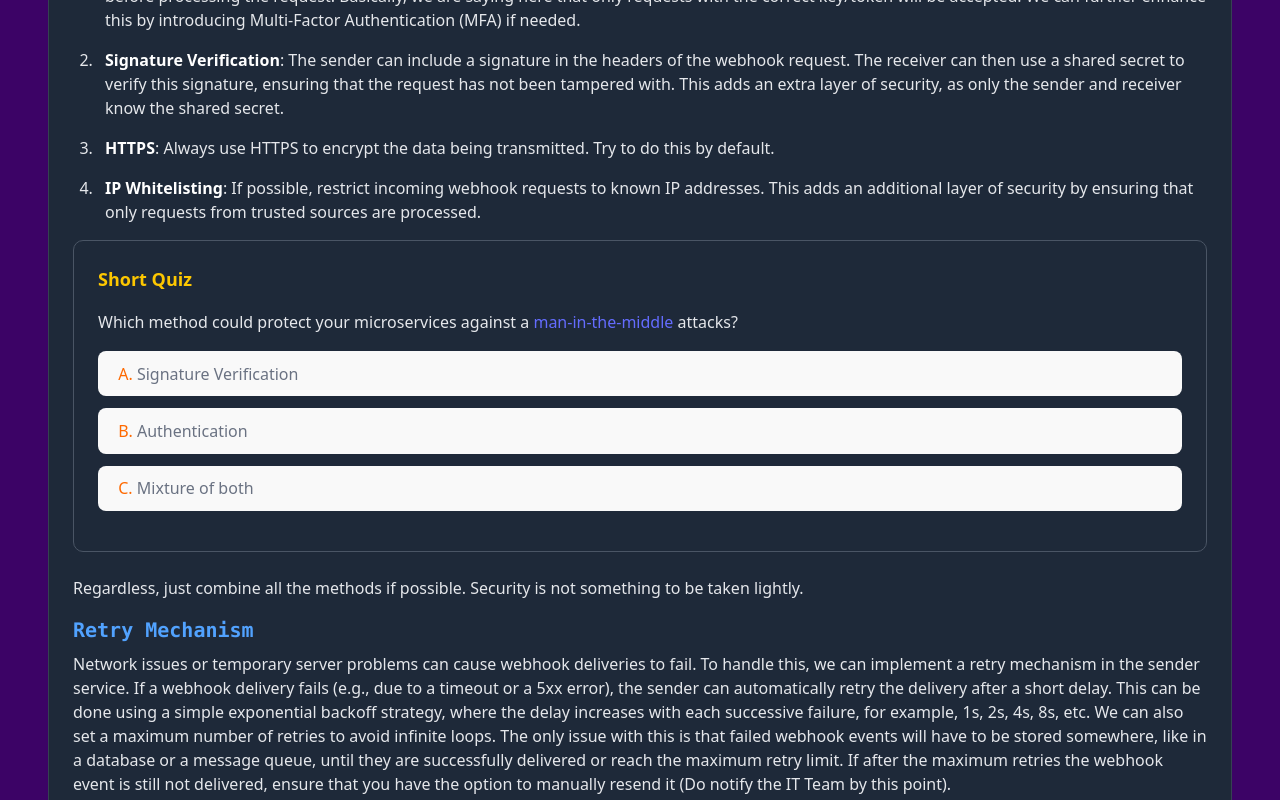
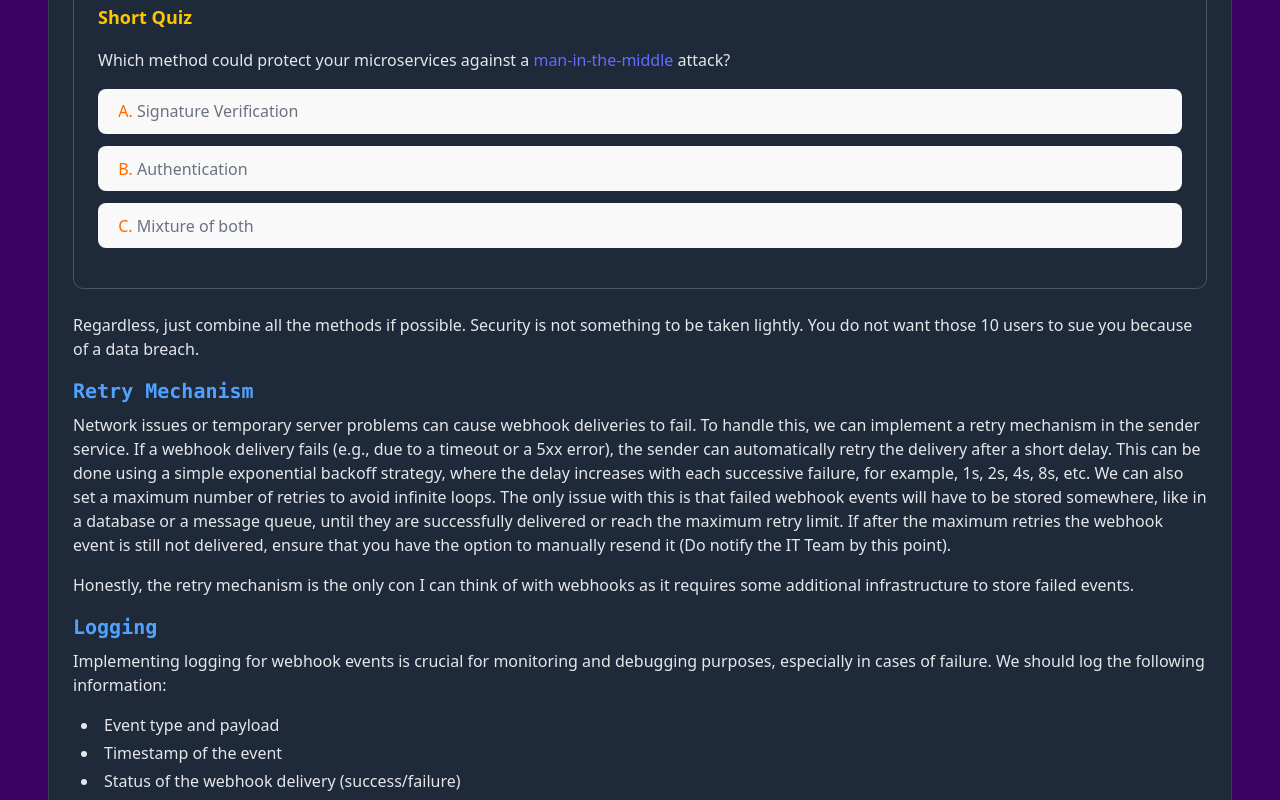
Before and after one commit to MarzukhAsjad/marzukhasjad.github.io, a React (Vite) app: page /blog in a window 1280 px wide. Shown: the part 3812-4612 px from the top of the page. Built offline with nearby package versions, Linux system fonts and the light colour scheme.

Commit message:
Add image for http post

```diff
--- a/src/pages/Blog.tsx
+++ b/src/pages/Blog.tsx
@@ -212,7 +212,7 @@ With any large system, we have to take some assumptions.
 
 A webhook is just stupidly simple. It comprises of a notification event in the form of an HTTP POST request to an endpoint (the webhook URL). It may not even expect back anything. But, a 200 OK response would be nice to let the sender know that the request was received successfully.
 
-![image](https://via.placeholder.com/150)
+![Webhook communication via REST API](/http_post.png)
 
 You can send any data you want in the body of the POST request, usually in JSON format. The receiving service can then process this data as needed. This simplicity is what makes webhooks so powerful and easy to implement. So to make a webhook work, you need both sides of the communication to be set up. The sender, which is the service that will trigger the webhook, and the receiver, which is the service that will handle the incoming webhook request.
 
@@ -261,14 +261,14 @@ We now have to add the security layer. Since webhooks are just HTTP requests, th
 4. **IP Whitelisting**: If possible, restrict incoming webhook requests to known IP addresses. This adds an additional layer of security by ensuring that only requests from trusted sources are processed.
 
 \\quiz_start
-\\question Which method could protect your microservices against a [man-in-the-middle](https://www.ibm.com/think/topics/man-in-the-middle) attacks?
+\\question Which method could protect your microservices against a [man-in-the-middle](https://www.ibm.com/think/topics/man-in-the-middle) attack?
 \\option_wrong Signature Verification
 \\option_wrong Authentication
 \\option_correct Mixture of both
 \\explanation The correct answer is **C. Mixture of both**. Implementing simple bearer token authentication alone makes your system vulnerable to man-in-the-middle attacks, as an attacker could intercept the token and reuse it. Signature verification alone also has its limitations, as it does not authenticate the sender. By combining both methods, you ensure that the sender is authenticated (via the token) and that the request has not been tampered with (via signature verification).
 \\quiz_end
 
-Regardless, just combine all the methods if possible. Security is not something to be taken lightly.
+Regardless, just combine all the methods if possible. Security is not something to be taken lightly. You do not want those 10 users to sue you because of a data breach.
 
 ### Retry Mechanism
 
```
Also changed, not shown: public/http_post.png (added).
